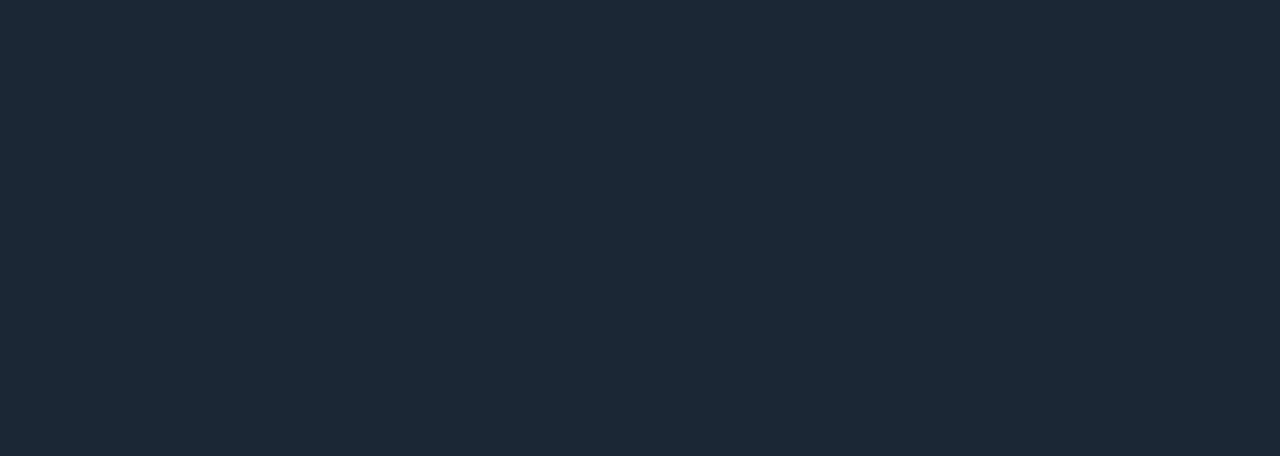
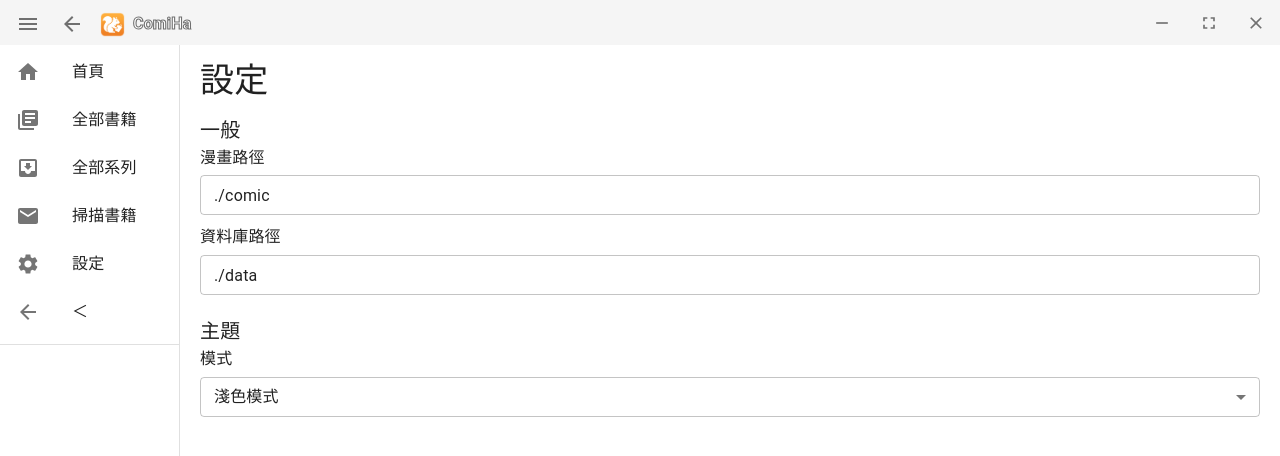
Before and after one commit to haha4ni/ComiHa, a React (Vite) app in the folder frontend/: page /settings in a window 1280 px wide. Before the commit this address had no page. Shown: the top 456 px of the page. Built offline with nearby package versions, Linux system fonts and the light colour scheme.

Commit message:
add setting page

```diff
--- a/frontend/src/App.jsx
+++ b/frontend/src/App.jsx
@@ -5,6 +5,7 @@ import BookInfoPage from "./shell/pages/BookInfoPage";
 import BookReadPage from "./shell/pages/BookReadPage";
 import ImageBoxList from "./shell/pages/ImageBoxList";
 import SeriesInfoPage from './shell/pages/SeriesInfoPage';
+import SettingPage from "./shell/pages/SettingPage";
 
 export default function App() {
     return (
@@ -17,6 +18,7 @@ export default function App() {
                     <Route path="bookinfo" element={<ImageBoxList mode="bookinfo" />} />
                     <Route path="bookinfo/:bookname/:booknumber" element={<BookInfoPage />} />
                     <Route path="bookinfo/:bookname/:booknumber/:page" element={<BookReadPage />} />
+                    <Route path="settings" element={<SettingPage />} />
                 </Route>
                 {/* <Route path="/" element={<Navigate to="/home" replace />} /> */}
             </Routes>
--- /dev/null
+++ b/frontend/src/shell/pages/SettingPage.jsx
@@ -0,0 +1,53 @@
+import React, { useState } from 'react';
+import { TextField, Select, MenuItem, FormControl, Box, Typography } from '@mui/material';
+
+export default function SettingPage() {
+    const [comicPath, setComicPath] = useState('./comic');
+    const [dbPath, setDbPath] = useState('./data');
+    const [themeMode, setThemeMode] = useState('light');
+
+    return (
+        <Box sx={{ padding: '20px', textAlign: 'left' }}>
+            <Typography variant="h4" gutterBottom>設定</Typography>
+
+            <Box sx={{ marginBottom: '20px' }}>
+                <Typography variant="h6">一般</Typography>
+                <FormControl fullWidth sx={{ marginBottom: '10px' }}>
+                    <Typography variant="body1" gutterBottom>漫畫路徑</Typography>
+                    <TextField
+                        value={comicPath}
+                        onChange={(e) => setComicPath(e.target.value)}
+                        placeholder="漫畫讀取的路徑"
+                        variant="outlined"
+                        size="small"
+                    />
+                </FormControl>
+                <FormControl fullWidth>
+                    <Typography variant="body1" gutterBottom>資料庫路徑</Typography>
+                    <TextField
+                        value={dbPath}
+                        onChange={(e) => setDbPath(e.target.value)}
+                        placeholder="資料庫儲存路徑"
+                        variant="outlined"
+                        size="small"
+                    />
+                </FormControl>
+            </Box>
+
+            <Box>
+                <Typography variant="h6">主題</Typography>
+                <FormControl fullWidth>
+                    <Typography variant="body1" gutterBottom>模式</Typography>
+                    <Select
+                        value={themeMode}
+                        onChange={(e) => setThemeMode(e.target.value)}
+                        size="small"
+                    >
+                        <MenuItem value="dark">深色模式</MenuItem>
+                        <MenuItem value="light">淺色模式</MenuItem>
+                    </Select>
+                </FormControl>
+            </Box>
+        </Box>
+    );
+}
```
